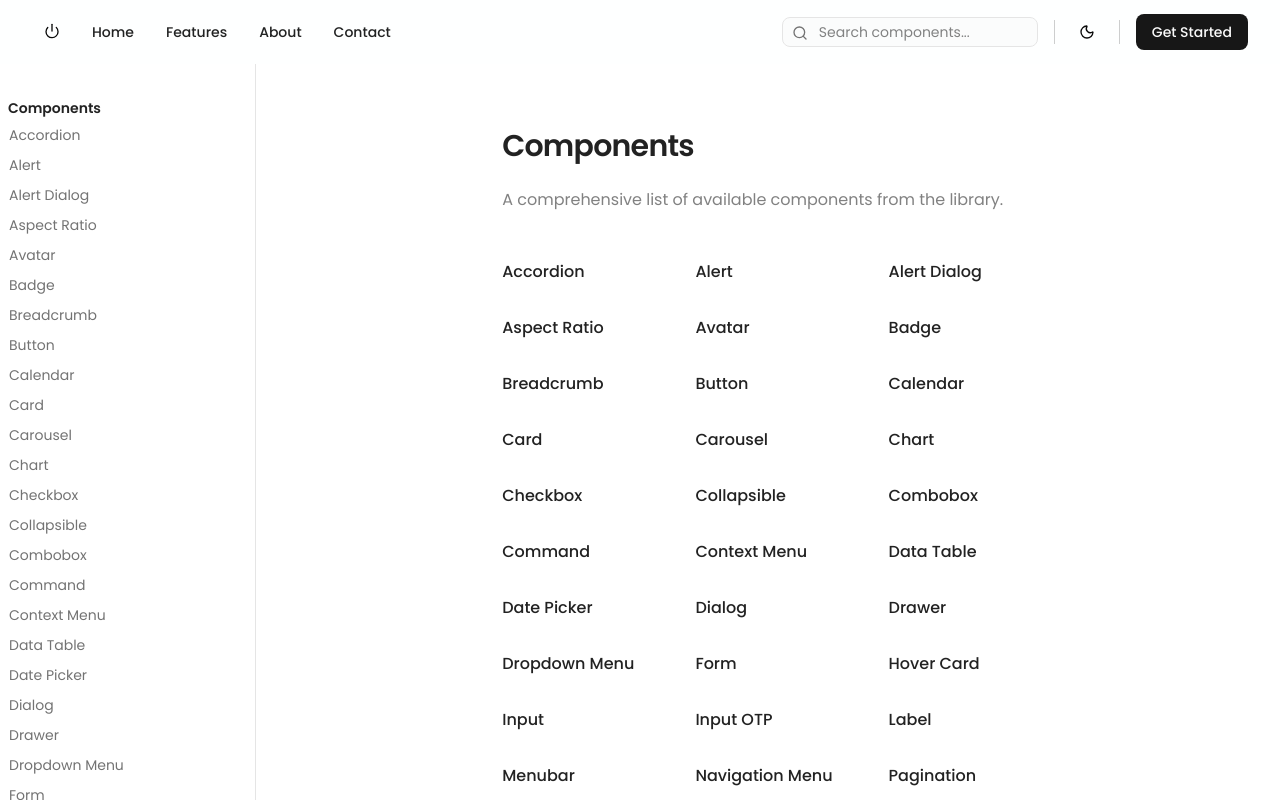
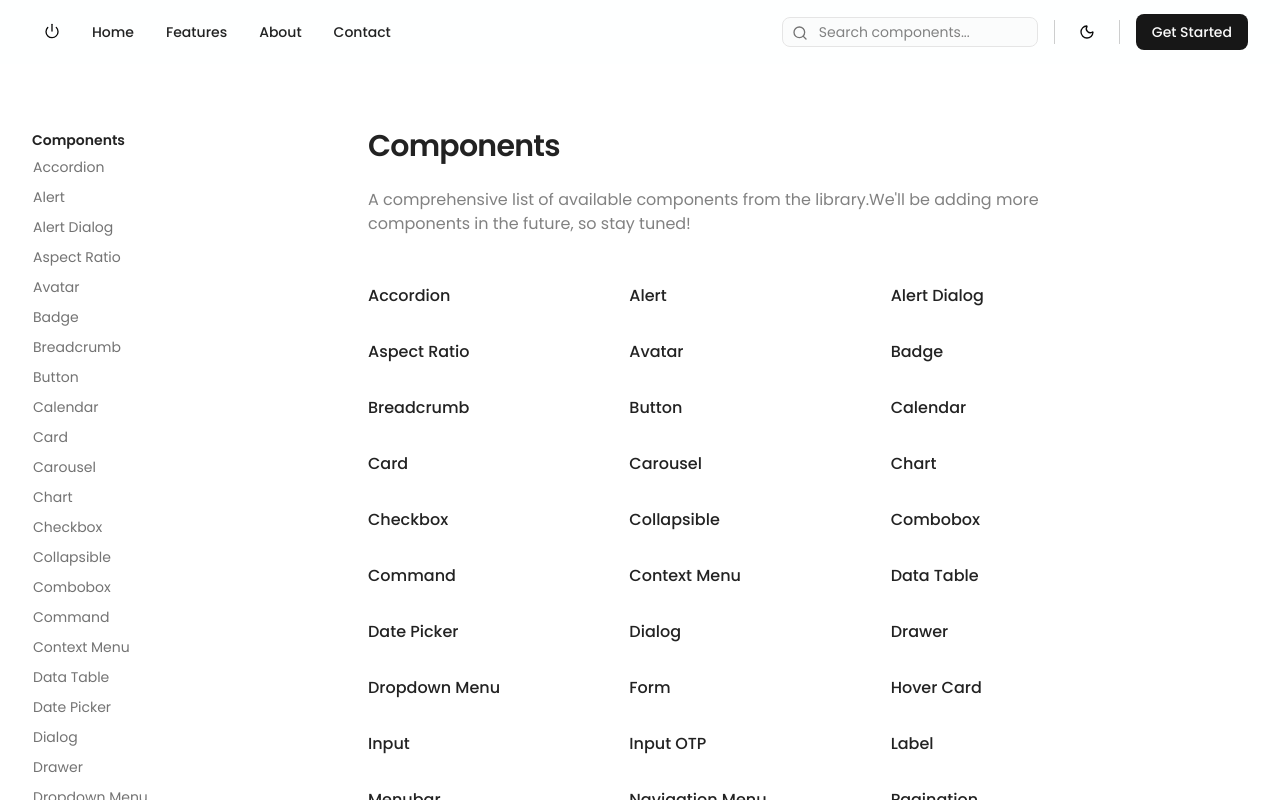
Before and after one commit to Jetrossgalinato/my-comp, a Next.js app: page /components-page in a window 1280 px wide. Shown: the top 800 px of the page. Built offline with nearby package versions, Linux system fonts and the light colour scheme.

Commit message:
feat: separate scroll on main page and sidebar (components)

```diff
--- a/app/(navlinks)/components-page/components/sidebar.tsx
+++ b/app/(navlinks)/components-page/components/sidebar.tsx
@@ -10,8 +10,8 @@ export function Sidebar() {
   const pathname = usePathname();
 
   return (
-    <aside className="w-64 shrink-0 hidden md:block border-r min-h-[calc(100vh-4rem)]">
-      <div className="h-full py-6 pr-6 lg:py-8">
+    <aside className="w-48 fixed top-16 bottom-0 overflow-y-auto">
+      <div className="h-full mt-8 pl-6 py-6 pr-6 lg:py-8">
         <TypographySmall className="font-semibold mb-4 px-2">
           Components
         </TypographySmall>
@@ -28,7 +28,7 @@ export function Sidebar() {
                 href={href}
                 className={cn(
                   "group flex w-full items-center rounded-md border border-transparent px-2 py-1 text-muted-foreground hover:underline",
-                  isActive && "font-medium text-foreground"
+                  isActive && "font-medium text-foreground",
                 )}
               >
                 {component}
--- a/app/(navlinks)/components-page/page.tsx
+++ b/app/(navlinks)/components-page/page.tsx
@@ -10,15 +10,19 @@ import { shadcnComponents } from "./utils/componentList";
 
 export default function ComponentsPage() {
   return (
-    <div className="min-h-screen bg-background text-foreground transition-colors duration-300">
+    <div className="relative flex flex-col min-h-screen bg-background text-foreground transition-colors duration-300">
       <Navbar />
-      <div className="flex">
+      <div className="flex flex-1 items-start">
         <Sidebar />
-        <div className="flex-1container mx-auto px-4 py-16 max-w-3xl">
+
+        <main className="flex-1 w-full ml-48">
+          <div className="container mx-auto px-4 py-16 max-w-3xl">
             <div className="mb-10 space-y-4">
               <TypographyH2>Components</TypographyH2>
               <TypographyMuted className="text-base">
                 A comprehensive list of available components from the library.
+                {"We'll"} be adding more components in the future, so stay
+                tuned!
               </TypographyMuted>
             </div>
 
@@ -38,6 +42,7 @@ export default function ComponentsPage() {
               ))}
             </div>
           </div>
+        </main>
       </div>
     </div>
   );
```
Lines whose indentation alone changed are shown as unchanged.
